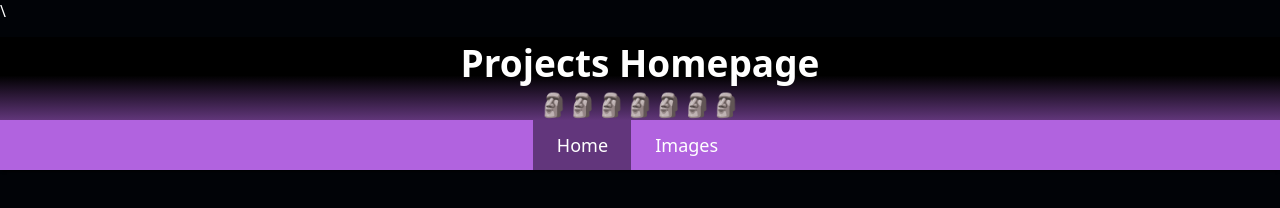
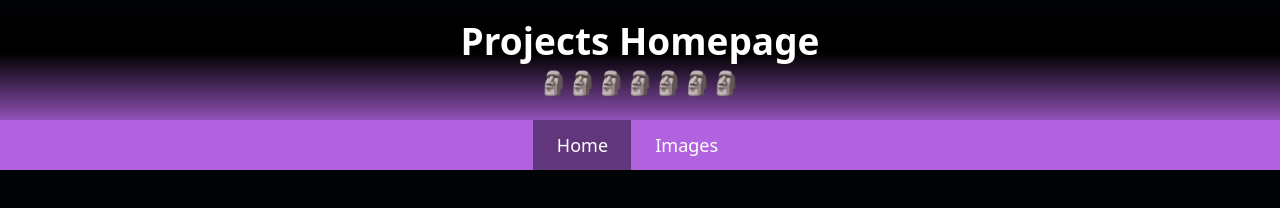
Before and after one commit to kyle-98/projects-webpage, a plain HTML site: page index.html in a window 1280 px wide. Drawn offline with nearby package versions, Linux system fonts and the light colour scheme.

Commit message:
Update index.html

```diff
--- a/index.html
+++ b/index.html
@@ -6,7 +6,7 @@
     <meta http-equiv="X-UA-Compatible" content="ie=edge">
     <title>Kyle's Projects Homepage</title>
     <link rel="icon" type="image/x-icon" href="/images/yep_coffee.png">
-    <link rel="stylesheet" href="styles/main_style.css">\
+    <link rel="stylesheet" href="styles/main_style.css">
     <script src="https://code.jquery.com/jquery-1.10.2.js"></script>
   </head>
   <body>
```
